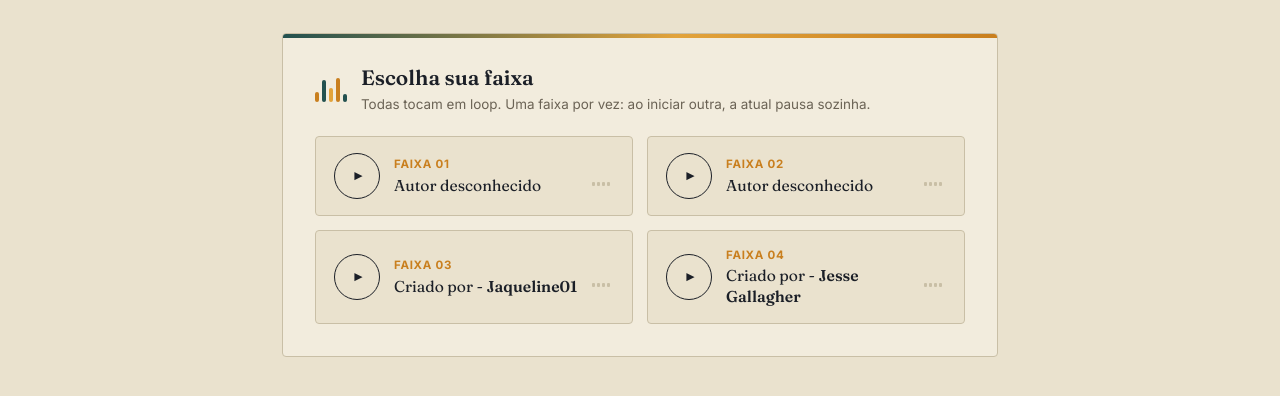
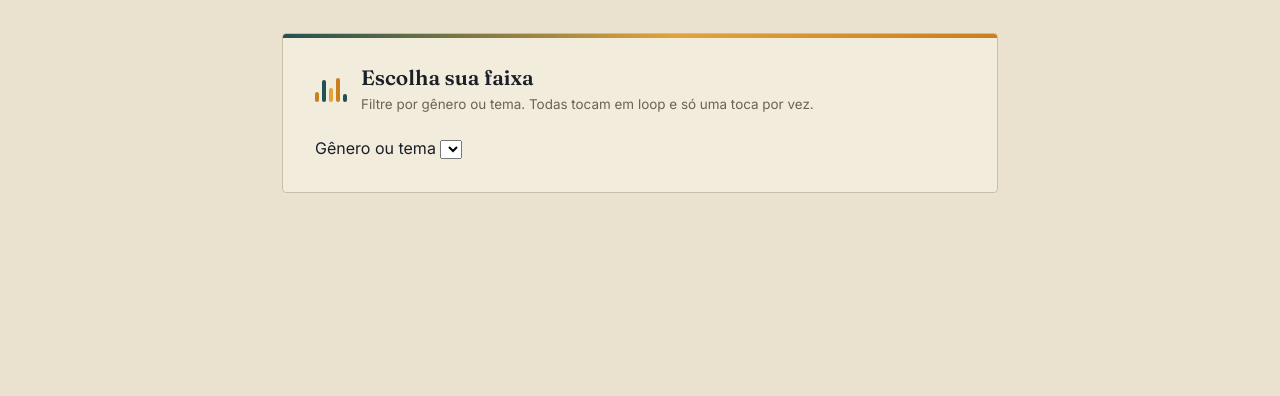
Before and after one commit to Ariel1315/SoundsBook, a plain HTML site: page faixas.html in a window 1280 px wide. Shown: the part 356-752 px from the top of the page. Drawn offline with Linux system fonts and the light colour scheme.

Commit message:
Update audio section and add genre filter

```diff
--- a/faixas.html
+++ b/faixas.html
@@ -42,79 +42,21 @@
                     <span class="audios_icone" aria-hidden="true"><span></span><span></span><span></span><span></span><span></span></span>
                     <div>
                         <h2 class="audios_titulo" id="audiosTitulo">Escolha sua faixa</h2>
-                        <p class="audios_sub">Todas tocam em loop. Uma faixa por vez: ao iniciar outra, a atual pausa sozinha.</p>
+                        <p class="audios_sub">Filtre por gênero ou tema. Todas tocam em loop e só uma toca por vez.</p>
                     </div>
                 </div>
 
-                <div class="audios_grade">
-                    <div class="audio_player">
-                        <button class="audio_botao" type="button" aria-label="Tocar Faixa 01">
-                            <span class="audio_icone audio_icone_play">&#9658;</span>
-                            <span class="audio_icone audio_icone_pause">&#10074;&#10074;</span>
-                        </button>
-                        <div class="audio_texto">
-                            <span class="audio_faixa_nome">Faixa 01</span>
-                            <span class="audio_autor">Autor desconhecido</span>
-                        </div>
-                        <span class="audio_ondas" aria-hidden="true"><span></span><span></span><span></span><span></span></span>
-                        <audio class="audio_elemento" loop preload="none">
-                            <source src="faixa1.mp4" type="audio/mp4">
-                            Seu navegador não suporta o elemento de áudio.
-                        </audio>
-                    </div>
+                <div class="audios_filtro">
+                    <label class="audios_filtro_rotulo" for="seletorGenero">Gênero ou tema</label>
+                    <select class="audios_select" id="seletorGenero"></select>
+                </div>
 
-                    <div class="audio_player">
-                        <button class="audio_botao" type="button" aria-label="Tocar Faixa 02">
-                            <span class="audio_icone audio_icone_play">&#9658;</span>
-                            <span class="audio_icone audio_icone_pause">&#10074;&#10074;</span>
-                        </button>
-                        <div class="audio_texto">
-                            <span class="audio_faixa_nome">Faixa 02</span>
-                            <span class="audio_autor">Autor desconhecido</span>
-                        </div>
-                        <span class="audio_ondas" aria-hidden="true"><span></span><span></span><span></span><span></span></span>
-                        <audio class="audio_elemento" loop preload="none">
-                            <source src="Faixa2.mp4" type="audio/mp4">
-                            Seu navegador não suporta o elemento de áudio.
-                        </audio>
-                    </div>
-
-                    <div class="audio_player">
-                        <button class="audio_botao" type="button" aria-label="Tocar Faixa 03">
-                            <span class="audio_icone audio_icone_play">&#9658;</span>
-                            <span class="audio_icone audio_icone_pause">&#10074;&#10074;</span>
-                        </button>
-                        <div class="audio_texto">
-                            <span class="audio_faixa_nome">Faixa 03</span>
-                            <span class="audio_autor">Criado por - <strong>Jaqueline01</strong></span>
-                        </div>
-                        <span class="audio_ondas" aria-hidden="true"><span></span><span></span><span></span><span></span></span>
-                        <audio class="audio_elemento" loop preload="none">
-                            <source src="jaque.mp4" type="audio/mp4">
-                            Seu navegador não suporta o elemento de áudio.
-                        </audio>
-                    </div>
-
-                    <div class="audio_player">
-                        <button class="audio_botao" type="button" aria-label="Tocar Faixa 04">
-                            <span class="audio_icone audio_icone_play">&#9658;</span>
-                            <span class="audio_icone audio_icone_pause">&#10074;&#10074;</span>
-                        </button>
-                        <div class="audio_texto">
-                            <span class="audio_faixa_nome">Faixa 04</span>
-                            <span class="audio_autor">Criado por - <strong>Jesse Gallagher</strong></span>
-                        </div>
-                        <span class="audio_ondas" aria-hidden="true"><span></span><span></span><span></span><span></span></span>
-                        <audio class="audio_elemento" loop preload="none">
-                            <source src="Spirit%20of%20Fire%20-%20Jesse%20Gallagher.mp3" type="audio/mpeg">
-                            Seu navegador não suporta o elemento de áudio.
-                        </audio>
-                    </div>
-                </div>
+                <div class="audios_grade" id="audiosGrade" aria-live="polite"></div>
             </section>
         </div>
     </main>
 
+    <script src="faixas_dados.js" defer></script>
     <script src="leitura.js" defer></script>
     <script src="topo.js" defer></script>
 </body>
```
